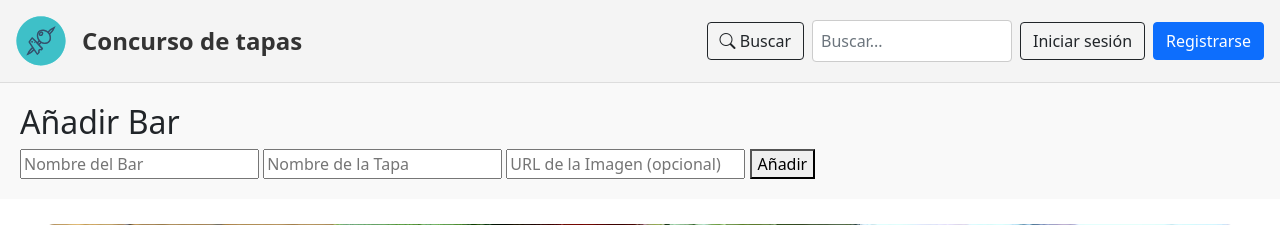
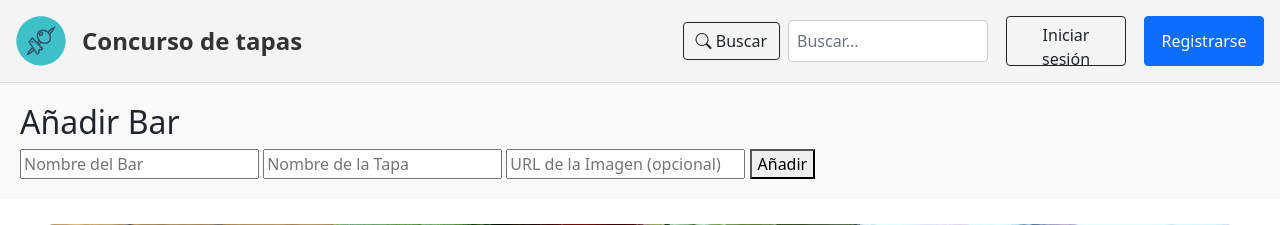
Before and after one commit to jflorc01/galeriaDOM, a PHP site: page / in a window 1280 px wide. Shown: the top 225 px of the page. Run offline with PHP 8.4, Linux system fonts and the light colour scheme.

Commit message:
isaac
mejora de la accesibilidad

```diff
--- a/css/galeria.css
+++ b/css/galeria.css
@@ -16,7 +16,14 @@ body {
   header img {
     max-height: 50px;
   }
+  .button{
+    height: 50px;
+    width: 120px;
 
+  }
+  .separacion{
+    grid-column-gap: 10px;
+  }
 
   .logo {
     display: flex;
--- a/index.html
+++ b/index.html
@@ -15,15 +15,15 @@
         <a href="index.html" class="home-link"><img src="img/logotipo.svg" alt="Logotipo"></a>
         <a href="index.html" class="home-link">Concurso de tapas</a>
       </div>
-      <div class="d-flex align-items-center text-end d-flex flex-wrap">
+      <div class="d-flex align-items-center text-end flex-wrap separacion">
         <form class="d-flex align-items-center buscador">
           <button type="submit" class="btn btn-outline-dark">
             <i class="bi bi-search"></i> Buscar
           </button>
           <input type="search" class="form-control me-2" placeholder="Buscar..." aria-label="Buscar">
         </form>
-        <a href="login.html"><button type="button" class="d-inline-block btn btn-outline-dark me-2">Iniciar sesión</button></a>
-        <a href="registro.html"><button type="button" class="d-inline-block btn btn-primary">Registrarse</button></a>
+        <a href="login.html"><button type="button" class="d-inline-block btn btn-outline-dark me-2 button">Iniciar sesión</button></a>
+        <a href="registro.html"><button type="button" class="d-inline-block btn btn-primary button">Registrarse</button></a>
       </div>
   </header>
 
@@ -43,13 +43,13 @@
     <div id="carouselExampleInterval" class="carousel slide slider_container" data-bs-ride="carousel">
       <div class="carousel-inner">
         <div class="carousel-item active slider" data-bs-interval="5000">
-          <img src="img/AlitasPollo-1080.webp" class="d-block w-100 slide_img" alt="...">
+          <img src="img/AlitasPollo-1080.webp" class="d-block w-100 slide_img" alt="AlitasPollo">
         </div>
         <div class="carousel-item slider" data-bs-interval="5000">
-          <img src="img/patatasBravas2-1080.webp" class="d-block w-100 slide_img" alt="...">
+          <img src="img/patatasBravas2-1080.webp" class="d-block w-100 slide_img" alt="patatasBravas">
         </div>
         <div class="carousel-item slider" data-bs-interval="5000">
-          <img src="img/TortillaPro-1080.webp" class="d-block w-100 slide_img" alt="...">
+          <img src="img/TortillaPro-1080.webp" class="d-block w-100 slide_img" alt="Tortilla">
         </div>
       </div>
       <button class="carousel-control-prev" type="button" data-bs-target="#carouselExampleInterval" data-bs-slide="prev">
--- a/js/galeria.js
+++ b/js/galeria.js
@@ -63,7 +63,7 @@ function imprimirGaleria(filtrarFavoritos = false) {
         <p>${bar.tapa}</p>
       </div>
       <div class="tarjeta-botones">
-        <button class="btn btn-light" onclick="alternarFavorito('${bar.id}')">${bar.favorito ? `<img src='img/heart-fill.svg'>` : `<img src='img/heart.svg'>`}</button>
+        <button class="btn btn-light" onclick="alternarFavorito('${bar.id}')" name='boton añadir a favoritos' >${bar.favorito ? `<img src='img/heart-fill.svg' alt='boton añadir a favoritos'>` : `<img src='img/heart.svg' alt='boton añadir a favoritos'>`}</button>
         <button class="btn btn-light" onclick="editarBar('${bar.id}')">Editar</button>
         <button class="btn btn-light" onclick="eliminarBar('${bar.id}')">Eliminar</button>
       </div>
```
